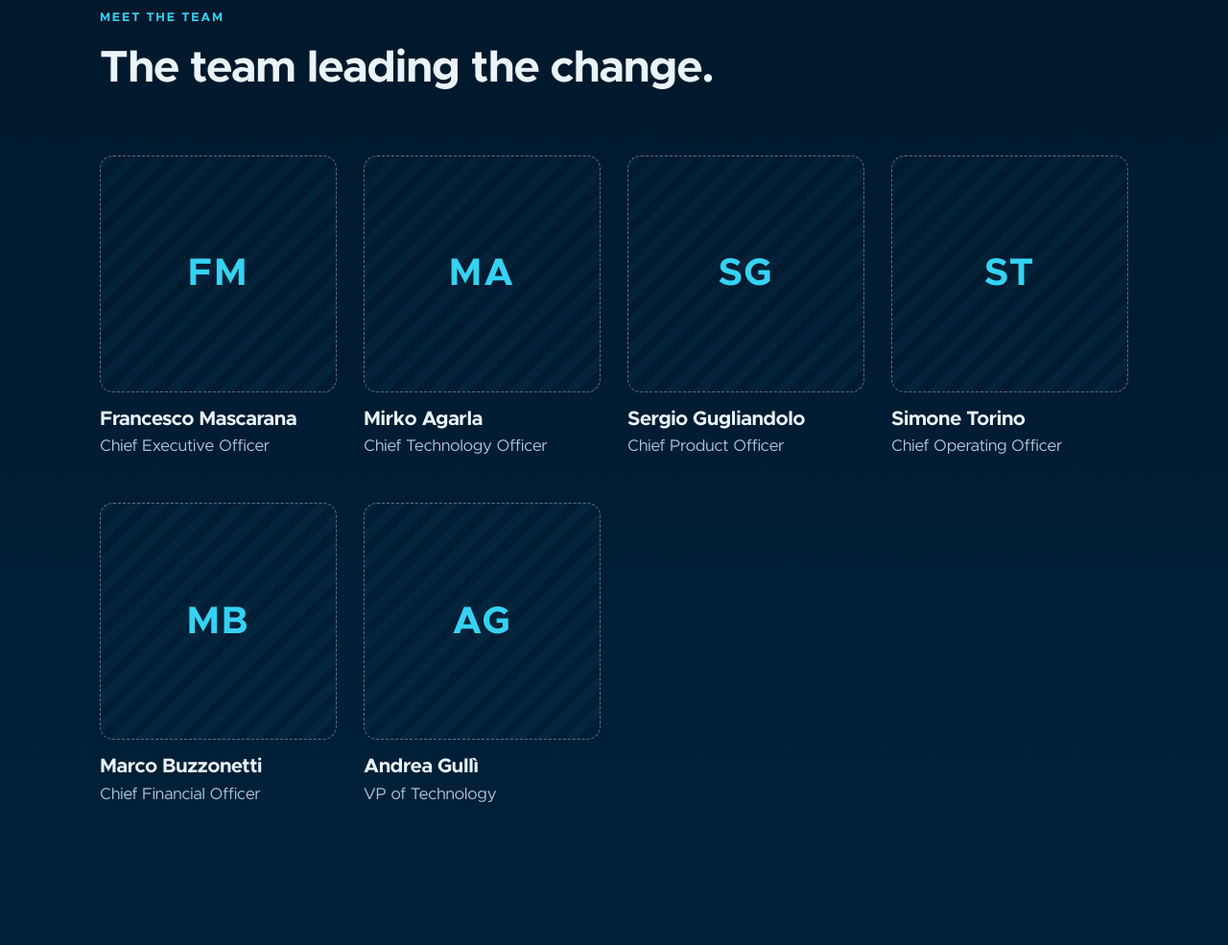
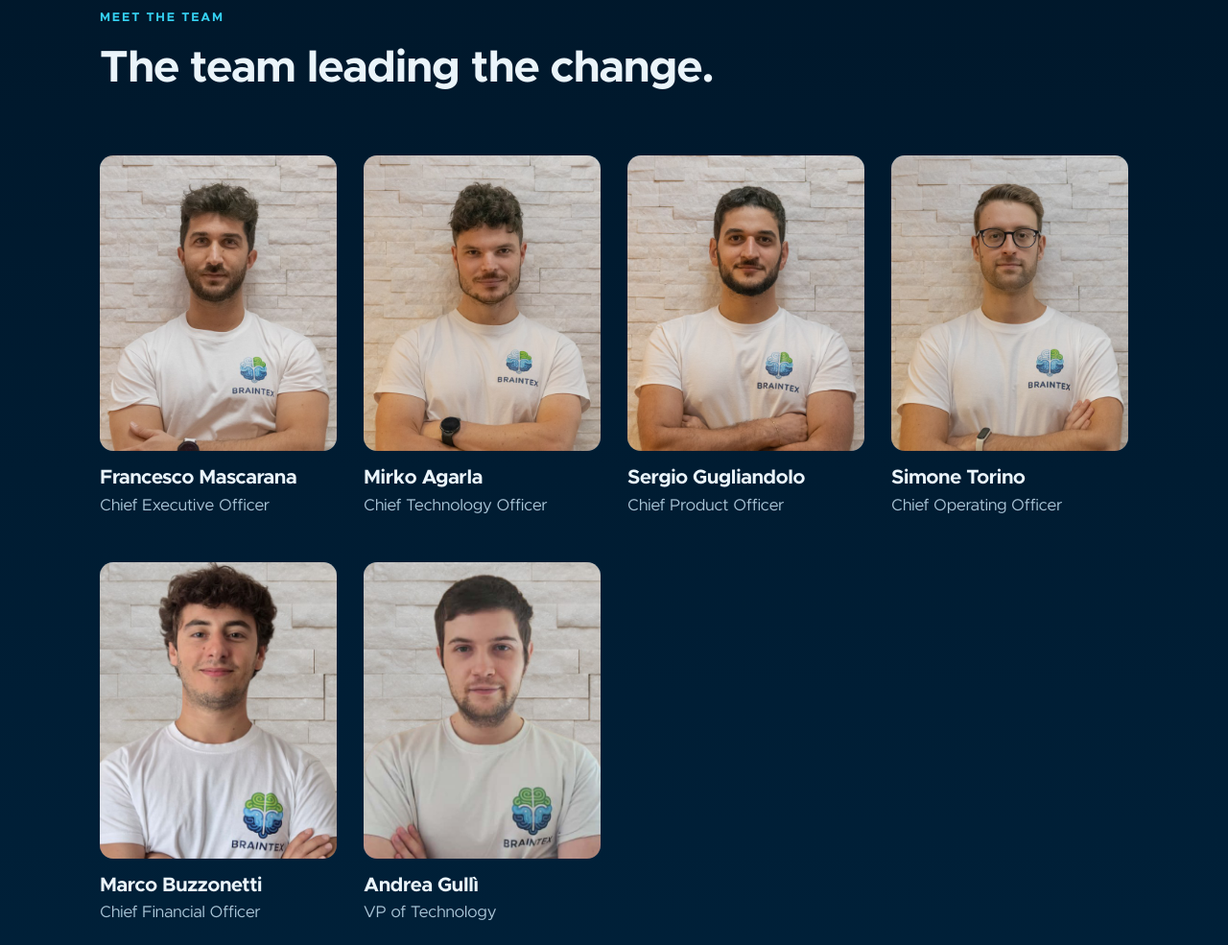
Before and after one commit to main-BrainTex/website, an Astro site: page /en/about in a window 1280 px wide. Shown: the part 2718-3703 px from the top of the page at 96% size. Built offline with nearby package versions, Linux system fonts and the light colour scheme; Astro itself is replaced by a stand-in of ours.

Commit message:
Aggiunge le foto del team in Chi siamo
Co-Authored-By: Claude Opus 5.5 <noreply@anthropic.com>
Claude-Session: https://claude.ai/code/session_017V1UrQRenRdFcA3DdoBjRQ

```diff
--- a/src/views/About.astro
+++ b/src/views/About.astro
@@ -4,6 +4,13 @@ import PageHero from '../components/PageHero.astro';
 import CtaBand from '../components/CtaBand.astro';
 import { SITE, STATS } from '../config';
 import { href, type Lang } from '../i18n';
+import { Image } from 'astro:assets';
+import fotoFrancesco from '../assets/team/francesco.jpg';
+import fotoMirko from '../assets/team/mirko.jpg';
+import fotoSergio from '../assets/team/sergio.jpg';
+import fotoSimone from '../assets/team/simone.jpg';
+import fotoMarco from '../assets/team/marco.jpg';
+import fotoAndrea from '../assets/team/andrea.jpg';
 
 interface Props {
   lang: Lang;
@@ -13,18 +20,13 @@ const millions = Math.floor(STATS.metersInspected / 1_000_000);
 
 // Ordine e ruoli come sul sito attuale.
 const team = [
-  { name: 'Francesco Mascarana', role: 'Chief Executive Officer' },
-  { name: 'Mirko Agarla', role: 'Chief Technology Officer' },
-  { name: 'Sergio Gugliandolo', role: 'Chief Product Officer' },
-  { name: 'Simone Torino', role: 'Chief Operating Officer' },
-  { name: 'Marco Buzzonetti', role: 'Chief Financial Officer' },
-  { name: 'Andrea Gullì', role: 'VP of Technology' },
+  { name: 'Francesco Mascarana', role: 'Chief Executive Officer', photo: fotoFrancesco },
+  { name: 'Mirko Agarla', role: 'Chief Technology Officer', photo: fotoMirko },
+  { name: 'Sergio Gugliandolo', role: 'Chief Product Officer', photo: fotoSergio },
+  { name: 'Simone Torino', role: 'Chief Operating Officer', photo: fotoSimone },
+  { name: 'Marco Buzzonetti', role: 'Chief Financial Officer', photo: fotoMarco },
+  { name: 'Andrea Gullì', role: 'VP of Technology', photo: fotoAndrea },
 ];
-const initials = (name: string) =>
-  name
-    .split(' ')
-    .map((p) => p[0])
-    .join('');
 
 const t = {
   it: {
@@ -71,7 +73,6 @@ const t = {
     logoPlaceholder: 'Logo in arrivo',
     teamEyebrow: 'Conosci il team',
     teamTitle: 'Il team che guida il cambiamento.',
-    photoPlaceholder: 'Foto in arrivo',
     awardsEyebrow: 'Riconoscimenti',
     awardsTitle: 'Premi e selezioni.',
     awards: [
@@ -136,7 +137,6 @@ const t = {
     logoPlaceholder: 'Logo coming soon',
     teamEyebrow: 'Meet the team',
     teamTitle: 'The team leading the change.',
-    photoPlaceholder: 'Photo coming soon',
     awardsEyebrow: 'Awards',
     awardsTitle: 'Awards and selections.',
     awards: [
@@ -217,9 +217,14 @@ const t = {
         {
           team.map((m, i) => (
             <li class="member" data-reveal={String((i % 3) + 1)}>
-              <div class="placeholder member__photo" title={t.photoPlaceholder}>
-                <span aria-hidden="true">{initials(m.name)}</span>
-              </div>
+              <Image
+                class="member__photo"
+                src={m.photo}
+                alt={m.name}
+                widths={[320, 480, 640]}
+                sizes="(max-width: 40rem) 45vw, 16rem"
+                format="webp"
+              />
               <h3>{m.name}</h3>
               <p class="muted">{m.role}</p>
             </li>
@@ -326,16 +331,14 @@ const t = {
   }
 
   .member__photo {
-    aspect-ratio: 1;
+    display: block;
+    width: 100%;
+    height: auto;
+    aspect-ratio: 4 / 5;
+    object-fit: cover;
     margin-bottom: 1rem;
     border-radius: var(--radius);
-  }
-
-  .member__photo span {
-    font-size: 2.5rem;
-    font-weight: 700;
-    letter-spacing: 0.05em;
-    color: var(--cyan-300);
+    background: var(--surface);
   }
 
   .member h3 {
```
Also changed, not shown: CLAUDE.md (+1 -1 lines), src/assets/team/andrea.jpg (added), src/assets/team/francesco.jpg (added), src/assets/team/marco.jpg (added), src/assets/team/mirko.jpg (added), src/assets/team/sergio.jpg (added), src/assets/team/simone.jpg (added).
